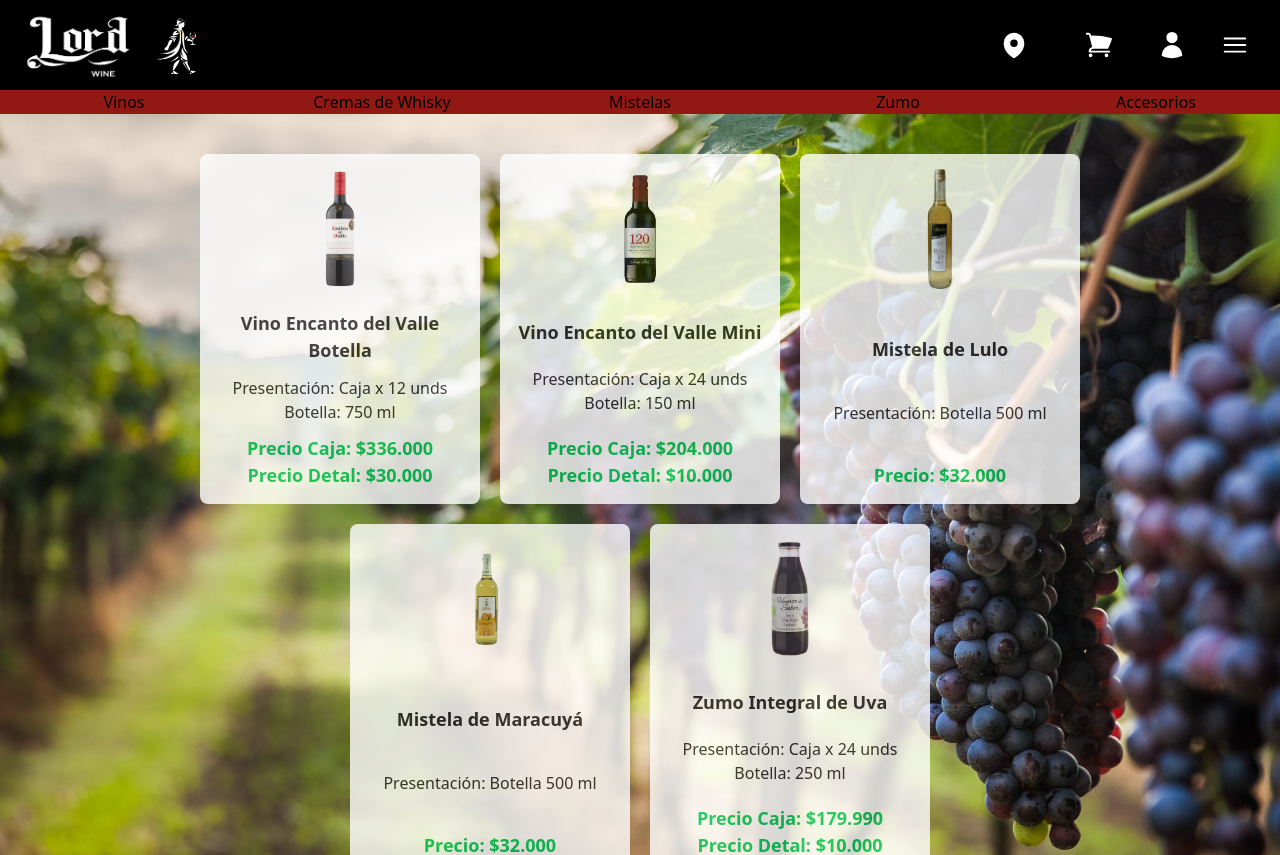
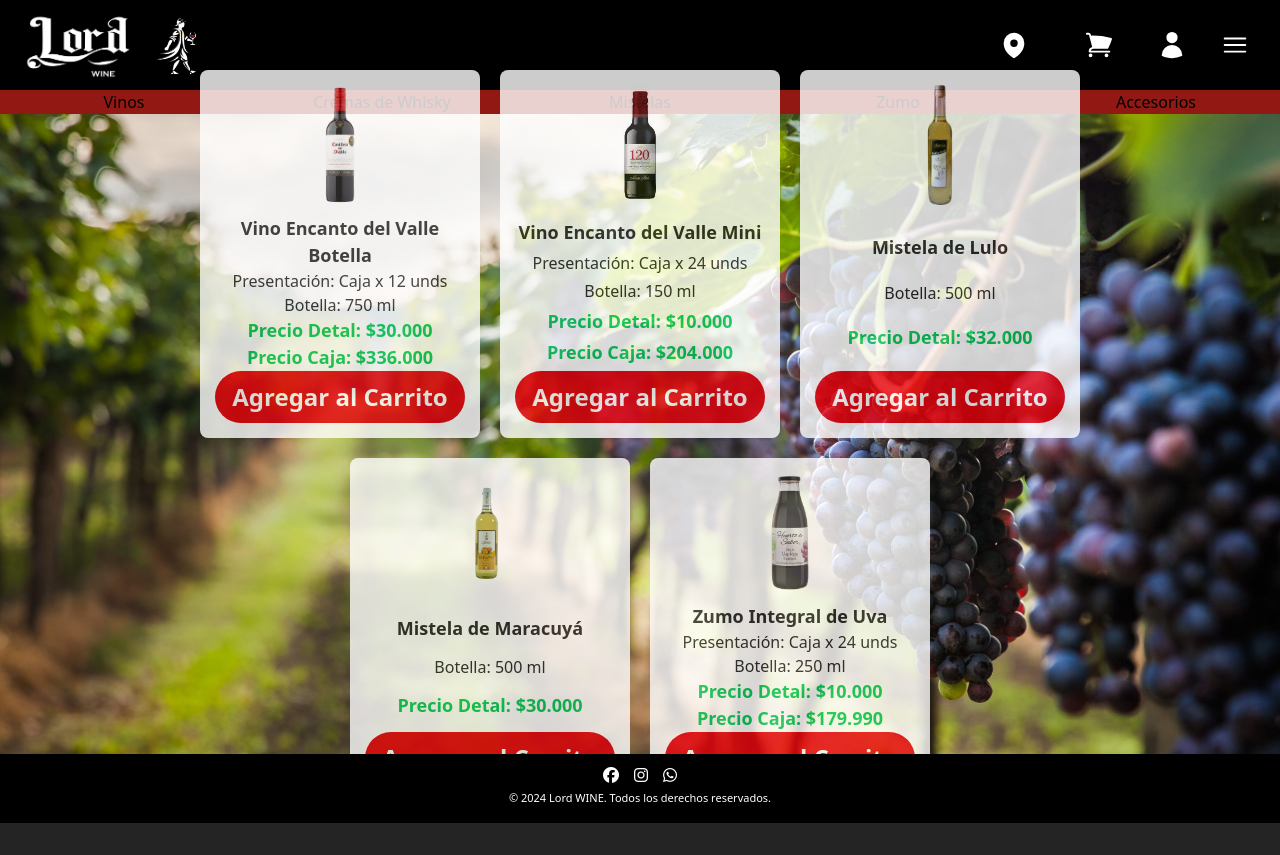
Before and after one commit to JDLynx/Lord_WINE_Frontend, a React (Vite) app: page / in a window 1280 px wide. Shown: the top 855 px of the page. After the commit the page ends 823 px from the top, so only its background shows below. Built offline with nearby package versions, Linux system fonts and the light colour scheme.

Commit message:
Actualizacion de las card del Home, con su respectivo boton de agregar al carrito

```diff
--- a/src/vistas/GestionaEmpleadoInventarioTienda.jsx
+++ /dev/null
@@ -1,59 +0,0 @@
-import React, { useState } from 'react';
-import Header from '../components/Header';
-import Footer from '../components/Footer';
-import BarraProductos from '../components/BarraProductos';
-import { User, Store, LayoutGrid, CheckCircle, XCircle } from 'lucide-react';
-
-export default function GestionaEmpleadoInventarioTienda() {
-  const [assignments, setAssignments] = useState([
-    { id: 1, employeeName: 'María F. Restrepo', storeName: 'Tienda Central Popayán', inventoryManaged: true },
-    { id: 2, employeeName: 'María F. Restrepo', storeName: 'Tienda Norte Cali', inventoryManaged: false },
-    { id: 3, employeeName: 'Pedro Gómez', storeName: 'Tienda Central Popayán', inventoryManaged: true },
-  ]);
-
-  return (
-    <div className="flex flex-col min-h-screen overflow-x-hidden">
-      <Header />
-      <BarraProductos />
-      <main className="flex-grow flex flex-col items-center w-full py-8 px-4 sm:px-8 bg-gray-100">
-        <div className="max-w-6xl mx-auto w-full bg-white p-8 rounded-lg shadow-md">
-          <h2 className="text-3xl font-bold text-gray-800 mb-6 text-center">Gestión de Inventario por Empleado</h2>
-          <p className="text-gray-600 mb-6 text-center">
-            <LayoutGrid className="inline-block w-5 h-5 mr-2" />
-            Visibilidad de asignaciones de inventario a empleados.
-          </p>
-
-          <div className="overflow-x-auto">
-            <table className="min-w-full bg-white border border-gray-200 rounded-lg shadow-sm">
-              <thead className="bg-gray-50">
-                <tr>
-                  <th className="py-3 px-4 text-left text-sm font-semibold text-gray-600">ID</th>
-                  <th className="py-3 px-4 text-left text-sm font-semibold text-gray-600">Empleado</th>
-                  <th className="py-3 px-4 text-left text-sm font-semibold text-gray-600">Tienda Asignada</th>
-                  <th className="py-3 px-4 text-left text-sm font-semibold text-gray-600">Gestiona Inventario</th>
-                </tr>
-              </thead>
-              <tbody>
-                {assignments.map(assignment => (
-                  <tr key={assignment.id} className="border-b border-gray-200 last:border-b-0 hover:bg-gray-50">
-                    <td className="py-3 px-4">{assignment.id}</td>
-                    <td className="py-3 px-4 flex items-center space-x-2"><User className="w-4 h-4 text-gray-500" /><span>{assignment.employeeName}</span></td>
-                    <td className="py-3 px-4 flex items-center space-x-2"><Store className="w-4 h-4 text-gray-500" /><span>{assignment.storeName}</span></td>
-                    <td className="py-3 px-4">
-                      {assignment.inventoryManaged ? (
-                        <CheckCircle className="w-5 h-5 text-green-500" />
-                      ) : (
-                        <XCircle className="w-5 h-5 text-red-500" />
-                      )}
-                    </td>
-                  </tr>
-                ))}
-              </tbody>
-            </table>
-          </div>
-        </div>
-      </main>
-      <Footer />
-    </div>
-  );
-}
--- a/src/vistas/Home.css
+++ b/src/vistas/Home.css
@@ -1,4 +1,10 @@
-.bg-vistas-home{
+.page-container-home {
+    display: flex;
+    flex-direction: column;
+    min-height: 100vh;
+}
+
+.bg-vistas-home {
     flex: 1;
     display: flex;
     flex-direction: column;
@@ -12,7 +18,8 @@
     padding-top: 20px;
     padding-bottom: 20px;
 }
-.productos-container-home{
+
+.productos-container-home {
     display: flex;
     flex-wrap: wrap;
     justify-content: center;
@@ -23,7 +30,8 @@
     margin: 0 auto;
     padding: 20px;
 }
-.product-card-modern-home{
+
+.product-card-modern-home {
     background: rgb(255, 255, 255);
     border-radius: 8px;
     padding: 15px;
@@ -31,45 +39,53 @@
     transition: transform 0.3s ease-in-out, box-shadow 0.3s ease-in-out;
     width: 100%;
     max-width: 280px;
-    height: 350px;
+    /* ELIMINADA ESTA LÍNEA: height: 350px; */
     display: flex;
     flex-direction: column;
     justify-content: space-between;
     opacity: 0.8;
 }
-.product-card-modern-home:hover{
+
+.product-card-modern-home:hover {
     transform: translateY(-10px);
     box-shadow: 0 10px 20px rgba(0, 0, 0, 0.2);
 }
-.product-card-modern-home h5{
+
+.product-card-modern-home h5 {
     font-weight: bold;
     color: #222;
     font-size: 18px;
 }
-.detalle-home{
+
+.detalle-home {
     color: #222;
     font-size: 16px;
 }
-.price-home{
+
+.price-home {
     font-size: 18px;
     font-weight: bold;
     color: #00C853;
 }
-@media (max-width: 1024px){
-    .product-card-modern-home{
-        width: 45%;
+
+@media (max-width: 1024px) {
+    .product-card-modern-home {
+        width: calc(50% - 10px); /* Ajuste basado en tu gap de 20px */
     }
 }
-@media (max-width: 768px){
-    .product-card-modern-home{
+
+@media (max-width: 768px) {
+    .product-card-modern-home {
         width: 100%;
     }
 }
-.nombre-producto-home{
+
+.nombre-producto-home {
     font-size: 24px;
     color: #12b873;
 }
-.product-image-home{
+
+.product-image-home {
     max-height: 120px;
     object-fit: contain;
     margin-bottom: 10px;
--- a/src/vistas/Home.jsx
+++ b/src/vistas/Home.jsx
@@ -1,63 +1,41 @@
+// src/vistas/Home.jsx
 import "./Home.css";
 import React from 'react';
 import Header from '../components/Header';
 import Footer from '../components/Footer';
 import BarraProductos from "../components/BarraProductos";
+import TarjetaProducto from '../components/TarjetaProducto'; // Importar TarjetaProducto
+import datosProductos from '../data/DatosProductos'; // Importar tus datos de productos
 
-export default function Home()
-{
-    return(
+export default function Home() {
+    // Filtra los productos que quieres mostrar en la Home
+    // Por ejemplo, aquí mostramos los vinos, las mistelas y el zumo
+    const productosHome = datosProductos.filter(producto =>
+        producto.category === 'vinos' ||
+        producto.category === 'mistelas' ||
+        producto.category === 'zumo'
+    );
+
+    return (
         <>
             <div className="page-container-home">
-
                 <Header />
                 <BarraProductos />
 
                 <main className="bg-vistas-home">
-
                     <div className="productos-container-home">
-
-                        <div className="product-card-modern-home">
-                            <img src="/img/Vino Botella.jpg" alt="Vino Encanto del Valle Botella" className="product-image-home" />
-                            <h5 className="nombre-producto-home">Vino Encanto del Valle Botella</h5>
-                            <p className="detalle-home">Presentación: Caja x 12 unds<br />Botella: 750 ml</p>
-                            <p className="price-home">Precio Caja: $336.000<br />Precio Detal: $30.000</p>
-                        </div>
-
-                        <div className="product-card-modern-home">
-                            <img src="/img/Vino Mini.jpg" alt="Vino Encanto del Valle Mini" className="product-image-home" />
-                            <h5 className="nombre-producto-home">Vino Encanto del Valle Mini</h5>
-                            <p className="detalle-home">Presentación: Caja x 24 unds<br />Botella: 150 ml</p>
-                            <p className="price-home">Precio Caja: $204.000<br />Precio Detal: $10.000</p>
-                        </div>
-
-                        <div className="product-card-modern-home">
-                            <img src="/img/Mistela Lulo.jpg" alt="Mistela de Lulo" className="product-image-home" />
-                            <h5 className="nombre-producto-home">Mistela de Lulo</h5>
-                            <p className="detalle-home">Presentación: Botella 500 ml</p>
-                            <p className="price-home">Precio: $32.000</p>
-                        </div>
-
-                        <div className="product-card-modern-home">
-                            <img src="/img/Mistela Maracuyá.jpg" alt="Mistela de Maracuyá" className="product-image-home" />
-                            <h5 className="nombre-producto-home">Mistela de Maracuyá</h5>
-                            <p className="detalle-home">Presentación: Botella 500 ml</p>
-                            <p className="price-home">Precio: $32.000</p>
-                        </div>
-
-                        <div className="product-card-modern-home">
-                            <img src="/img/Zumo De Uva.jpg" alt="Zumo Integral de Uva" className="product-image-home" />
-                            <h5 className="nombre-producto-home">Zumo Integral de Uva</h5>
-                            <p className="detalle-home">Presentación: Caja x 24 unds<br />Botella: 250 ml</p>
-                            <p className="price-home">Precio Caja: $179.990<br />Precio Detal: $10.000</p>
-                        </div>
-
+                        {/* Mapear los productos para usar TarjetaProducto */}
+                        {productosHome.map(producto => (
+                            <TarjetaProducto
+                                key={producto.id}
+                                producto={producto}
+                                sufijoClaseCategoria="home" // Usamos "home" para las clases CSS específicas de Home
+                            />
+                        ))}
                     </div>
-
                 </main>
 
                 <Footer />
-
             </div>
         </>
     );
```
